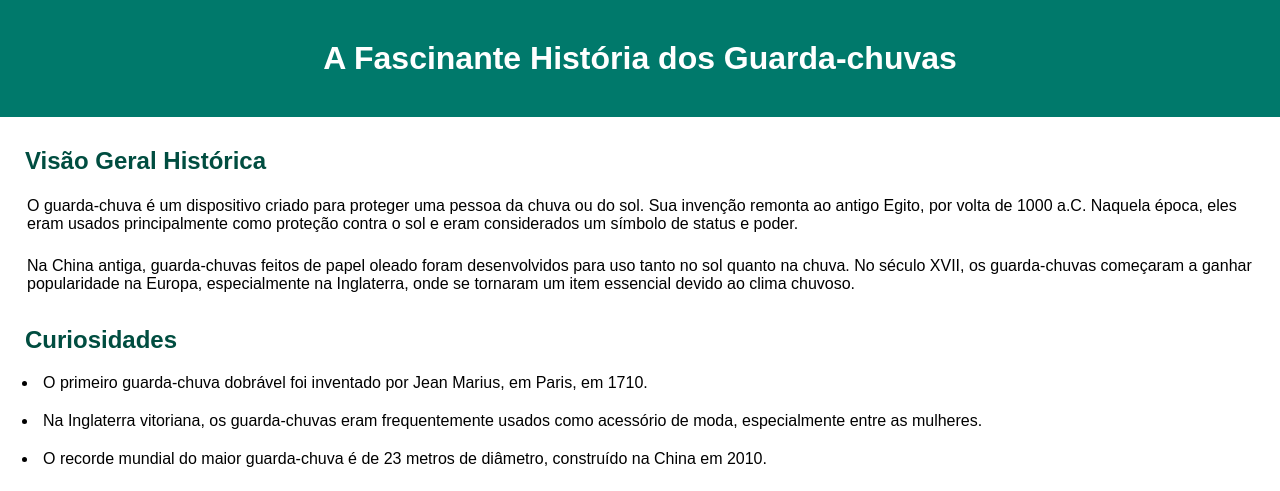
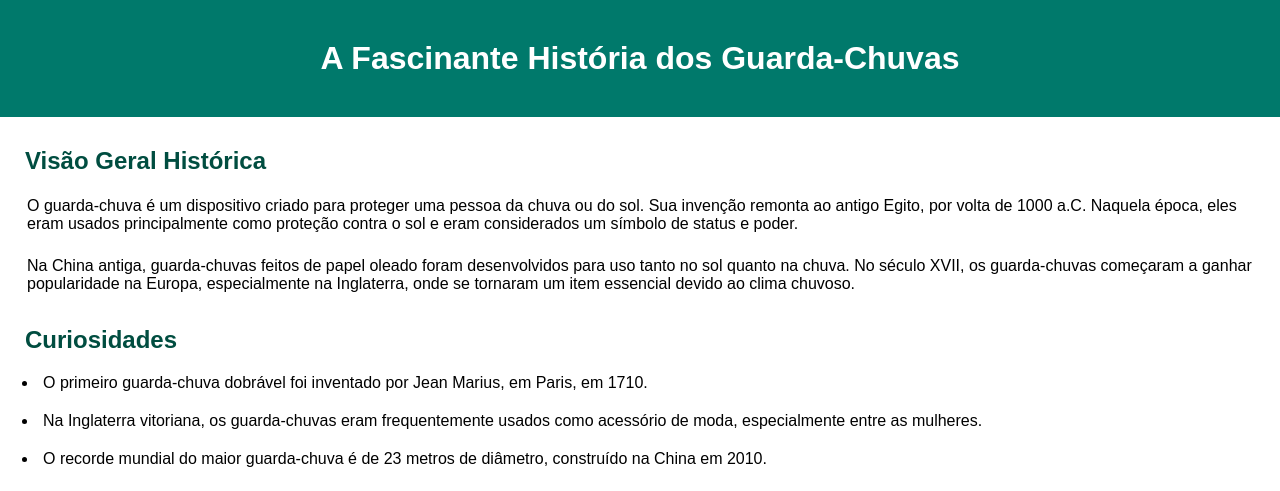
Before and after one commit to barbaracostas/site-guardaChuva, a plain HTML site: page index.html in a window 1280 px wide. Shown: the top 491 px of the page. Drawn offline with Linux system fonts and the light colour scheme.

Commit message:
mudanças e gitignore

```diff
--- a/index.html
+++ b/index.html
@@ -8,7 +8,7 @@
 </head>
 <body>
     <header>
-        <h1>A Fascinante História dos Guarda-chuvas</h1>
+        <h1>A Fascinante História dos Guarda-Chuvas</h1>
     </header>
     <main>
         <section id="historical-overview">
```
Also changed, not shown: 1 other file.
